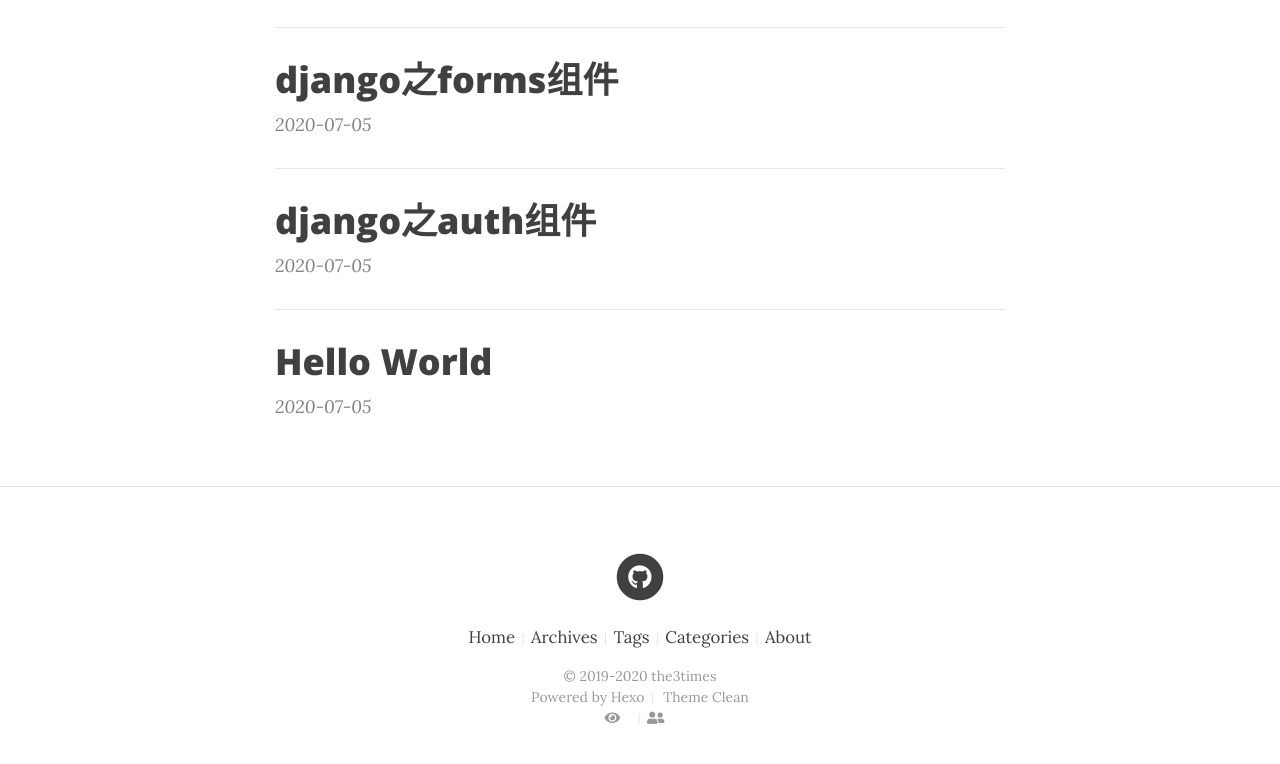
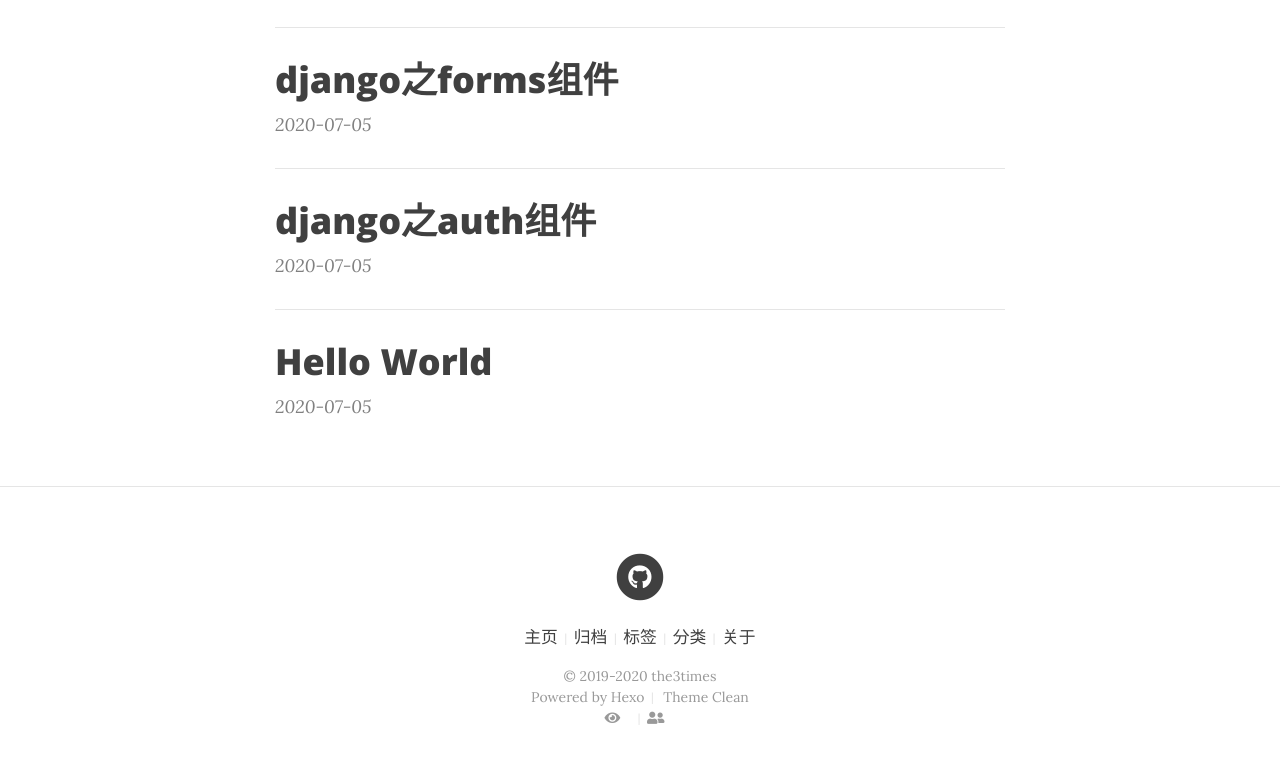
Before and after one commit to the3times/the3times.github.io, a plain HTML site: page index.html in a window 1280 px wide. Shown: the part 620-1384 px from the top of the page. Drawn offline with nearby package versions, Linux system fonts and the light colour scheme; some packages are replaced by stand-ins of ours; no server answers; a script that the page names is missing.

Commit message:
Site updated: 2020-07-06 22:43:44

```diff
--- a/index.html
+++ b/index.html
@@ -257,7 +257,7 @@
 
                             <a href="/">
 
-                                    Home
+                                    主页
 
                             </a>
                         </li>
@@ -269,7 +269,7 @@
 
                             <a href="/archives">
 
-                                    Archives
+                                    归档
 
                             </a>
                         </li>
@@ -281,7 +281,7 @@
 
                             <a href="/tags">
 
-                                    Tags
+                                    标签
 
                             </a>
                         </li>
@@ -293,7 +293,7 @@
 
                             <a href="/categories">
 
-                                    Categories
+                                    分类
 
                             </a>
                         </li>
@@ -305,7 +305,7 @@
 
                             <a href="/about">
 
-                                    About
+                                    关于
 
                             </a>
                         </li>
```
Also changed, not shown: 2020/07/05/django之auth组件/index.html (+5 -5 lines), 2020/07/05/django之forms组件/index.html (+5 -5 lines), 2020/07/05/hello-world/index.html (+5 -5 lines), 2020/07/06/python垃圾回收机制/index.html (+5 -5 lines), archives/2020/07/index.html (+5 -5 lines), archives/2020/index.html (+5 -5 lines), archives/index.html (+5 -5 lines), tags/index.html (+5 -5 lines).
